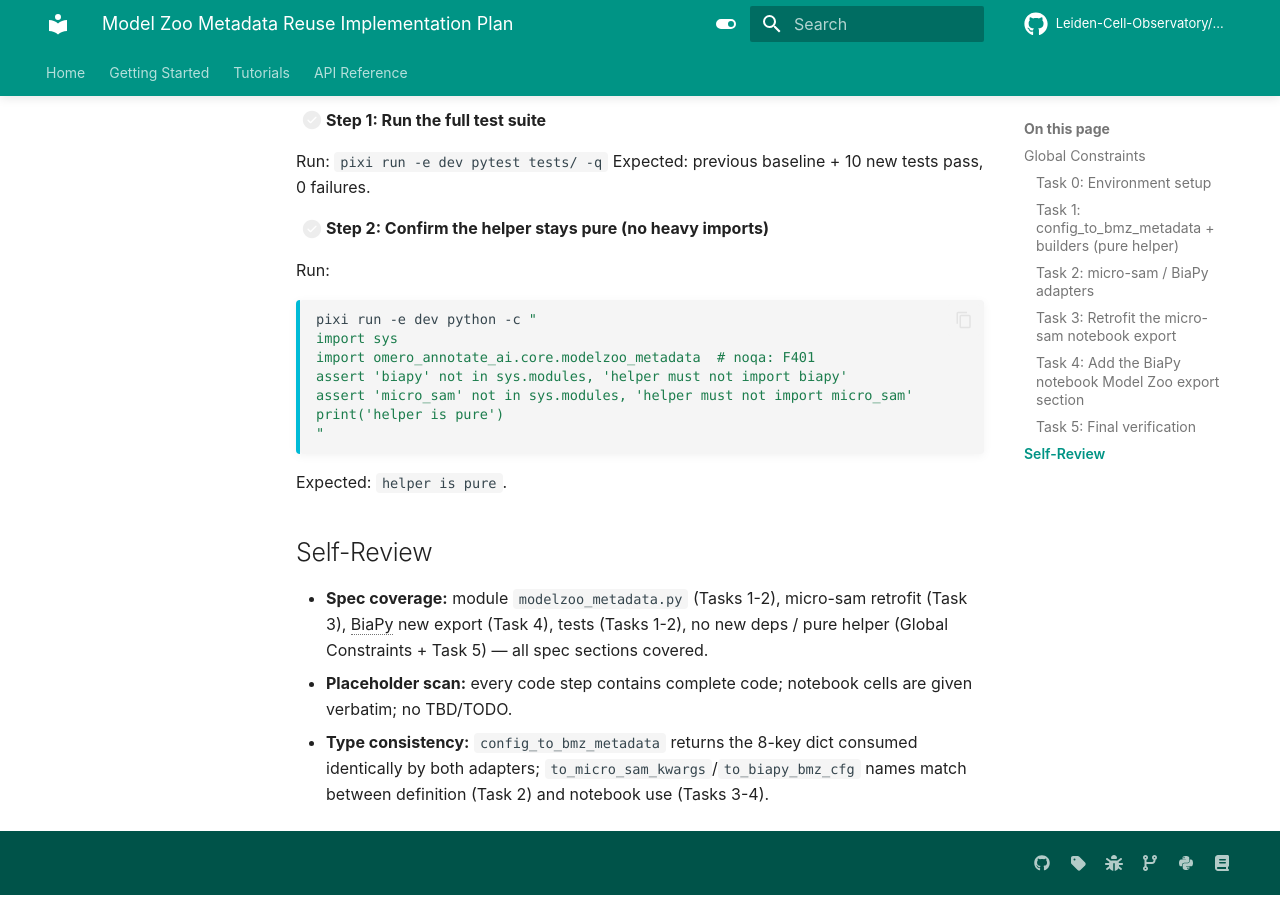
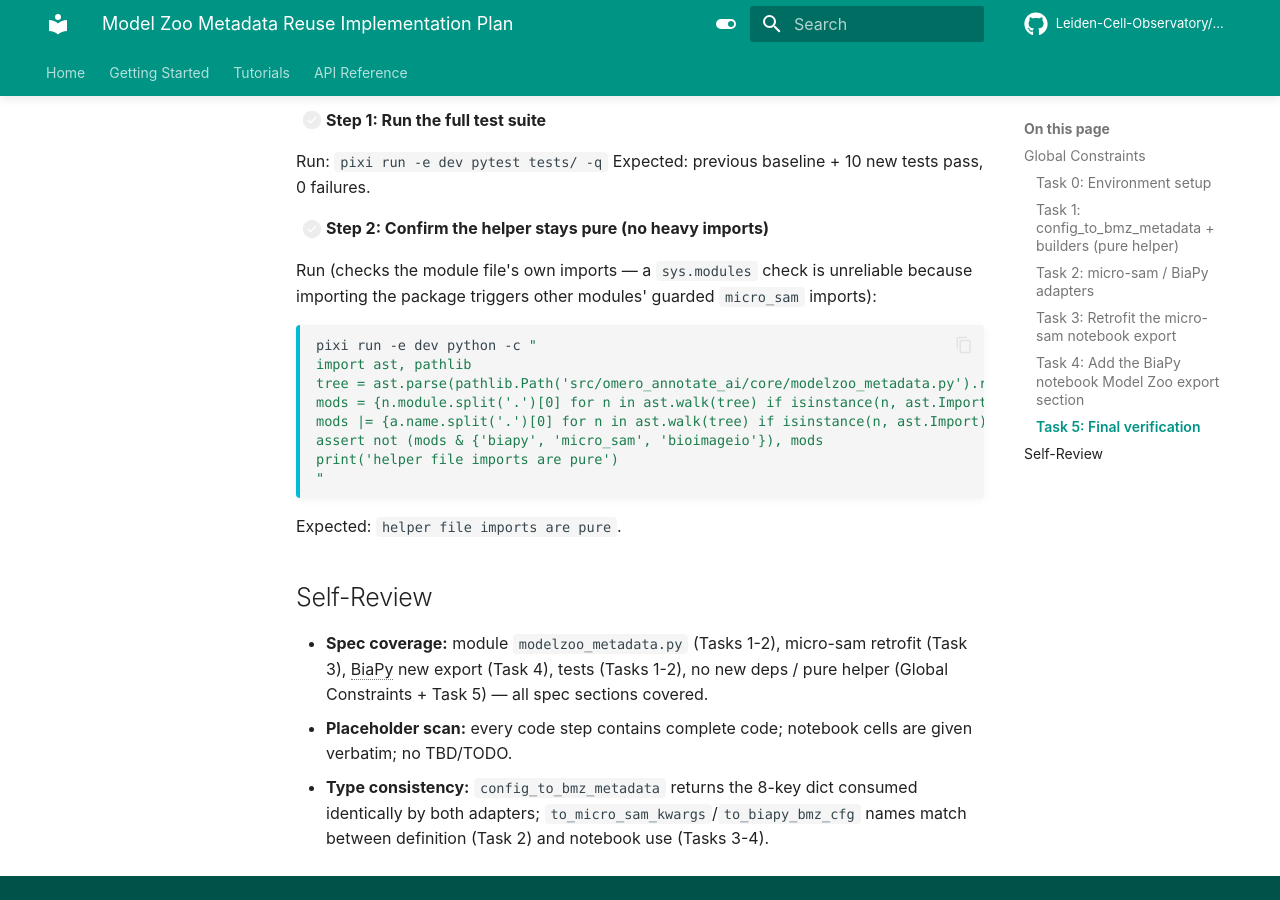
Before and after one commit to Leiden-Cell-Observatory/omero_annotate_ai, an MkDocs documentation site: the page built from docs/superpowers/plans/2026-06-23-modelzoo-metadata-reuse.md, in a window 1280 px wide and 900 px high, scrolled down 11073 px. Built offline with MkDocs 1.6.1 and Material for MkDocs 9.7.7, drawn with Linux system fonts in a browser that asks for light colours; comment, search, counter and statistics services are not loaded; the version menu is left out.

Commit message:
fix: address final review findings for Model Zoo glue
- notebooks: load the AnnotationConfig via download_annotation_config_from_omero
  (the config is attached to the annotated OMERO container) instead of a
  output_directory/annotation_config.yaml path the notebooks never create
- tests: add test_tags_include_framework_when_unique so the framework tag is
  exercised independently of dedupe
- plan: correct the purity check to inspect the module file's imports (a
  sys.modules check is unreliable - importing the package triggers other
  modules' guarded micro_sam imports)

Co-Authored-By: Claude Opus 4.8 <noreply@anthropic.com>

````diff
--- a/docs/superpowers/plans/2026-06-23-modelzoo-metadata-reuse.md
+++ b/docs/superpowers/plans/2026-06-23-modelzoo-metadata-reuse.md
@@ -546,17 +546,19 @@ Expected: previous baseline + 10 new tests pass, 0 failures.
 
 - [ ] **Step 2: Confirm the helper stays pure (no heavy imports)**
 
-Run:
+Run (checks the module file's own imports — a `sys.modules` check is unreliable because
+importing the package triggers other modules' guarded `micro_sam` imports):
 ```bash
 pixi run -e dev python -c "
-import sys
-import omero_annotate_ai.core.modelzoo_metadata  # noqa: F401
-assert 'biapy' not in sys.modules, 'helper must not import biapy'
-assert 'micro_sam' not in sys.modules, 'helper must not import micro_sam'
-print('helper is pure')
+import ast, pathlib
+tree = ast.parse(pathlib.Path('src/omero_annotate_ai/core/modelzoo_metadata.py').read_text())
+mods = {n.module.split('.')[0] for n in ast.walk(tree) if isinstance(n, ast.ImportFrom) and n.module}
+mods |= {a.name.split('.')[0] for n in ast.walk(tree) if isinstance(n, ast.Import) for a in n.names}
+assert not (mods & {'biapy', 'micro_sam', 'bioimageio'}), mods
+print('helper file imports are pure')
 "
 ```
-Expected: `helper is pure`.
+Expected: `helper file imports are pure`.
 
 ## Self-Review
 
````
Also changed, not shown: 3 other files.
